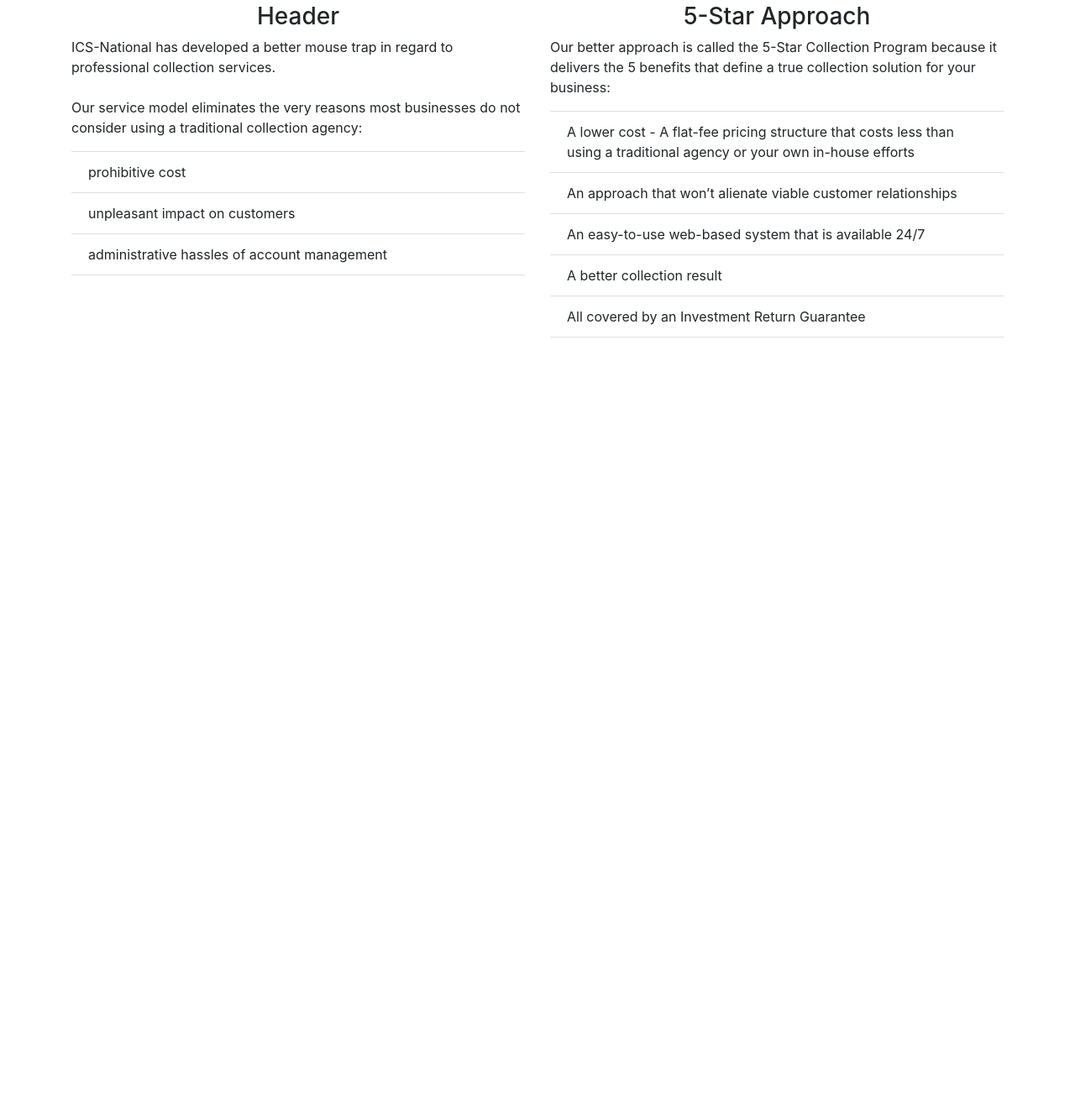
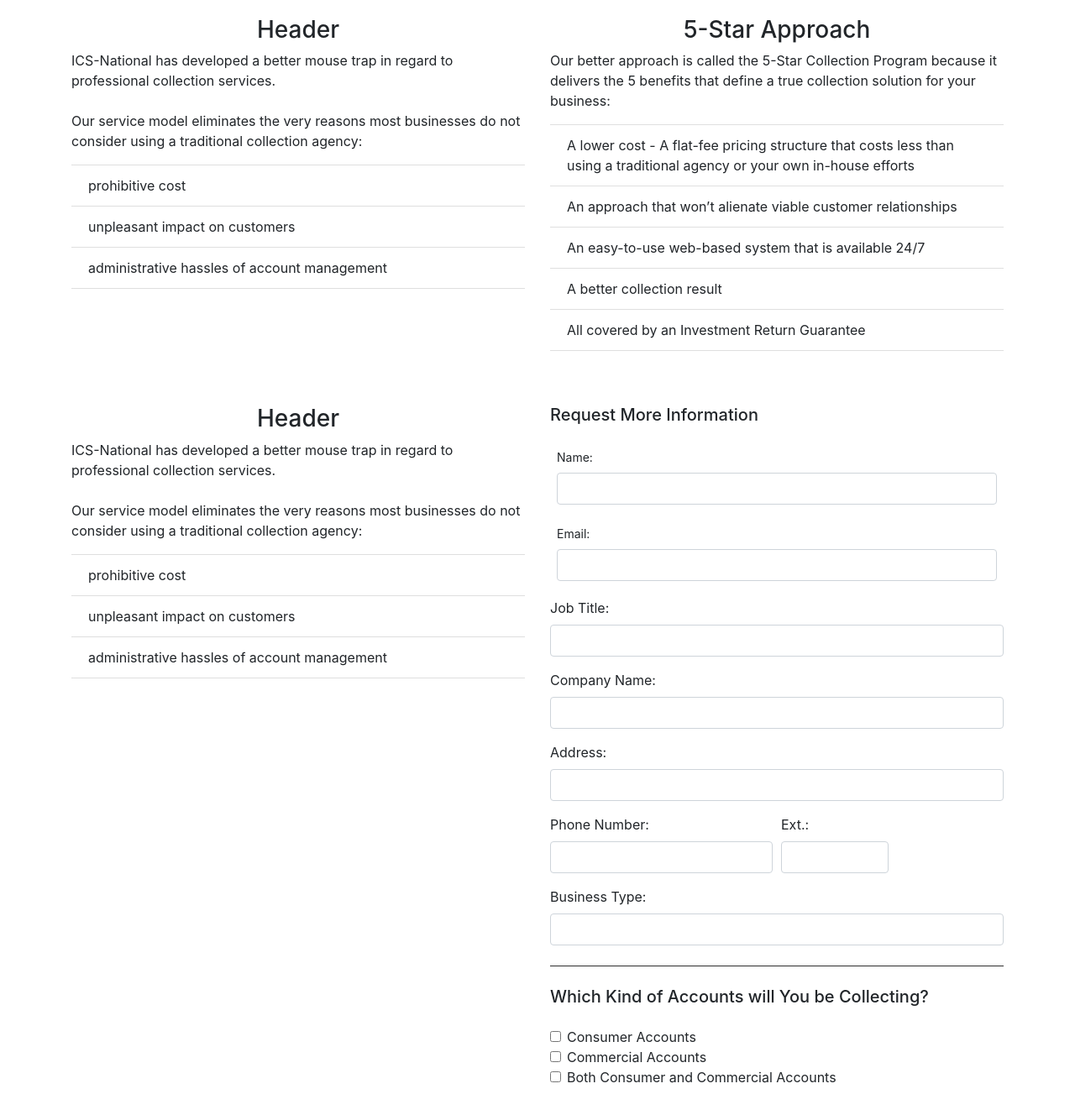
Before and after one commit to spitsfire/ics-national, a plain HTML site: page index.html in a window 1280 px wide. Shown: the part 464-1792 px from the top of the page at 84% size. Before the commit the page ends 882 px from the top, so only its background shows below. Drawn offline with nearby package versions, Linux system fonts and the light colour scheme.

Commit message:
began contact form

```diff
--- a/index.html
+++ b/index.html
@@ -36,7 +36,7 @@
     <div class="jumbotron jumbotron-fluid mt-2 pb-2">
       <div class="container">
         <h1 class="d-none d-md-block">
-          <small class="text-muted display-4">A New Approach,</small>
+          <small class="display-4 text-white">A New Approach,</small>
         </h1>
         <h1 class="display-3 ml-5 pl-5 d-none d-md-block text-white">A Better Result</h1>
         <p class="text-white text-shadow text-justify">Our Mission&mdash;To provide clients with effective professional collection services that are economical; delivered in a manner that protects variable customer relationships and the clients’ reputations in their communities; delivered by an easy-to-use web-based account management system that is available to clients on-demand 24/7.</p>
@@ -50,7 +50,7 @@
     </div><!-- /jumbotron -->
 
     <!-- three-column content -->
-    <div class="container">
+    <div class="container my-5">
       <div class="row">
         <div class="col-md">
           <h3 class="text-center">Header</h3>
@@ -81,6 +81,86 @@
       </div>
     </div><!-- /content -->
 
+    <!-- Contact Form -->
+    <div class="container my-5">
+
+      <div class="row">
+        <div class="col-md">
+          <h3 class="text-center">Header</h3>
+          <p>
+            ICS-National has developed a better mouse trap in regard to professional collection services.<br /><br />
+            Our service model eliminates the very reasons most businesses do not consider using a traditional collection agency:
+            <ul class="list-group list-group-flush">
+              <li class="list-group-item">prohibitive cost</li>
+              <li class="list-group-item">unpleasant impact on customers</li>
+              <li class="list-group-item">administrative hassles of account management</li>
+            </ul>
+          </p>
+        </div>
+        <div class="col-md ml-auto">
+          <form>
+            <h5 class="mb-4">Request More Information</h5>
+            <div class="form-group form-control-sm">
+              <label for="name">Name:</label>
+              <input type="text" class="form-control" id="name">
+            </div>
+            <div class="form-group form-control-sm">
+              <label for="email">Email:</label>
+              <input type="email" class="form-control" id="email">
+            </div>
+            <div class="form-group">
+              <label for="jobTitle">Job Title:</label>
+              <input type="text" class="form-control" id="jobTitle">
+            </div>
+            <div class="form-group">
+              <label for="company">Company Name:</label>
+              <input type="text" class="form-control" id="companyName">
+            </div>
+            <div class="form-group">
+              <label for="address">Address:</label>
+              <input type="text" class="form-control" id="address">
+            </div>
+            <div class="form-row">
+              <div class="form-group col-md-6">
+                <label for="phoneNum">Phone Number:</label>
+                <input type="text" class="form-control" id="phoneNum">
+              </div>
+              <div class="form-group col-md-3">
+                <label for="phoneExt">Ext.:</label>
+                <input type="text" class="form-control" id="phoneExt">
+              </div>
+            </div>
+            <div class="form-group">
+              <label for="businessType">Business Type:</label>
+              <input type="text" class="form-control" id="businessType">
+            </div>
+            <hr class="my-4">
+            <h5 class="mb-4">Which Kind of Accounts will You be Collecting?</h5>
+              <div class="form-check">
+                <input class="form-check-input" type="checkbox" value="" id="defaultCheck1">
+                <label class="form-check-label" for="defaultCheck1">
+                  Consumer Accounts
+                </label>
+              </div>
+              <div class="form-check">
+                <input class="form-check-input" type="checkbox" value="" id="defaultCheck1">
+                <label class="form-check-label" for="defaultCheck1">
+                  Commercial Accounts
+                </label>
+              </div>
+              <div class="form-check">
+                <input class="form-check-input" type="checkbox" value="" id="defaultCheck1">
+                <label class="form-check-label" for="defaultCheck1">
+                  Both Consumer and Commercial Accounts
+                </label>
+              </div>
+          </form><!-- /registration form -->
+        </div>
+      </div>
+      <!-- registration form -->
+
+    </div><!-- /contact form -->
+
     <!-- Optional JavaScript -->
     <!-- jQuery first, then Popper.js, then Bootstrap JS -->
     <script src="https://code.jquery.com/jquery-3.2.1.slim.min.js" integrity="sha384-KJ3o2DKtIkvYIK3UENzmM7KCkRr/rE9/Qpg6aAZGJwFDMVNA/GpGFF93hXpG5KkN" crossorigin="anonymous"></script>
```
Lines whose indentation alone changed are shown as unchanged.
